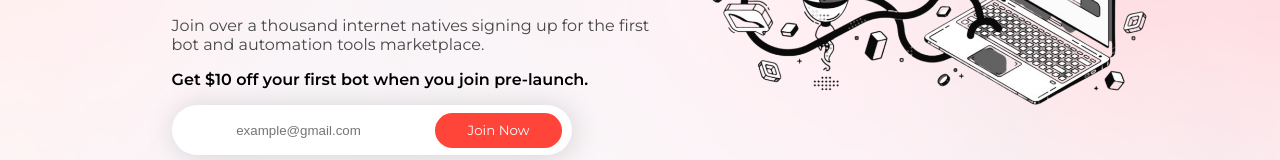
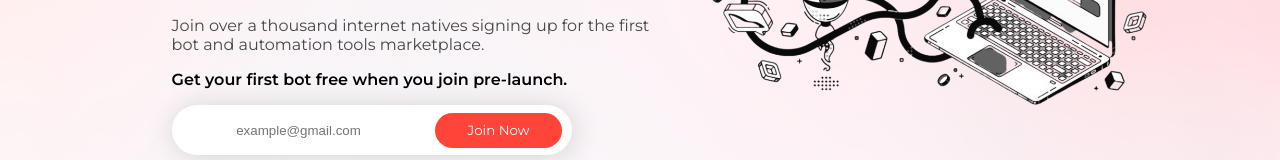
Before and after one commit to ericlam1114/botwarrior.io-landing-page, a React (Create React App) app: page / in a window 1280 px wide. Shown: the part 380-540 px from the top of the page. Built offline with nearby package versions, Linux system fonts and the light colour scheme.

Commit message:
copy edit

```diff
--- a/src/Components/Header.jsx
+++ b/src/Components/Header.jsx
@@ -37,7 +37,7 @@ const Header = () => {
             <div className="name">
             <h1><span>Win The Internet</span> by gaining an edge on the competition</h1>
             <p className="details">Join over a thousand internet natives signing up for the first bot and automation tools marketplace.</p>
-            <p><strong>Get $10 off your first bot when you join pre-launch.</strong></p>
+            <p><strong>Get your first bot free when you join pre-launch.</strong></p>
            <div>
             <div className="contact-input contact-center">
             <input  onChange={handleInputChange} type='email' value={email} onBlur={(e) => e.target.placeholder = 'example@gmail.com'} onFocus={(e) => e.target.placeholder = ''} placeholder='example@gmail.com' required /><a href="/"><button className="buttonStyle" >Join Now</button></a>
```
